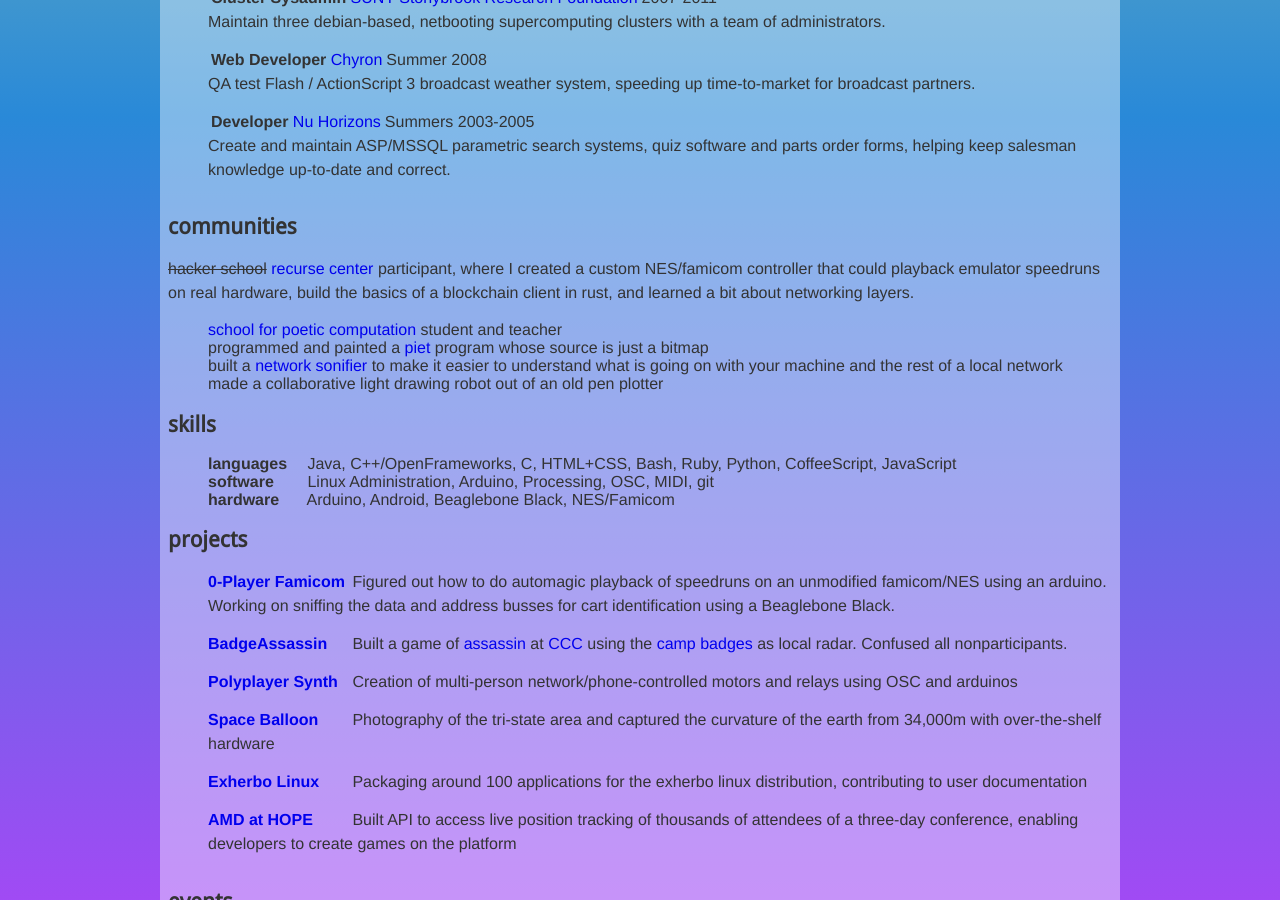
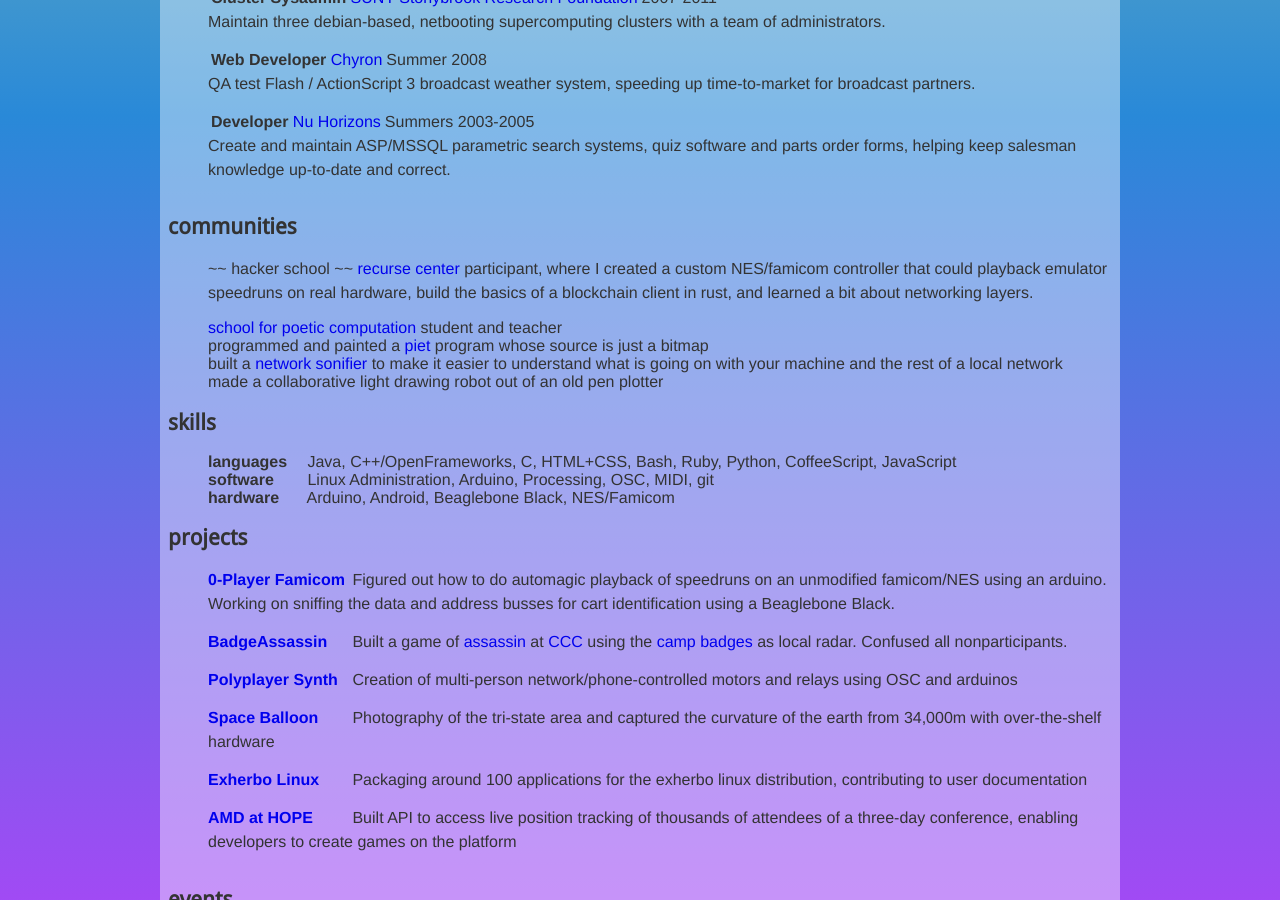
Before and after one commit to jedahan/jedahan.github.com, a Jekyll site: the page built from resume/index.md, in a window 1280 px wide and 900 px high, scrolled down 971 px. Built offline with Jekyll 4.4.1, drawn with Linux system fonts in a browser that asks for light colours; Markdown is read by kramdown in place of the engine named in the settings.

Commit message:
oh well, no stikethrough for now

```diff
--- a/resume/index.md
+++ b/resume/index.md
@@ -66,7 +66,7 @@
 communities
 -----------
 
-   ~~hacker school~~ [recurse center][] participant, where I created a custom NES/famicom controller that could playback emulator speedruns on real hardware, build the basics of a blockchain client in rust, and learned a bit about networking layers.
+  * ~~ hacker school ~~ [recurse center][] participant, where I created a custom NES/famicom controller that could playback emulator speedruns on real hardware, build the basics of a blockchain client in rust, and learned a bit about networking layers.
 
  * [school for poetic computation][] student and teacher
   * programmed and painted a [piet][] program whose source is just a bitmap
```
